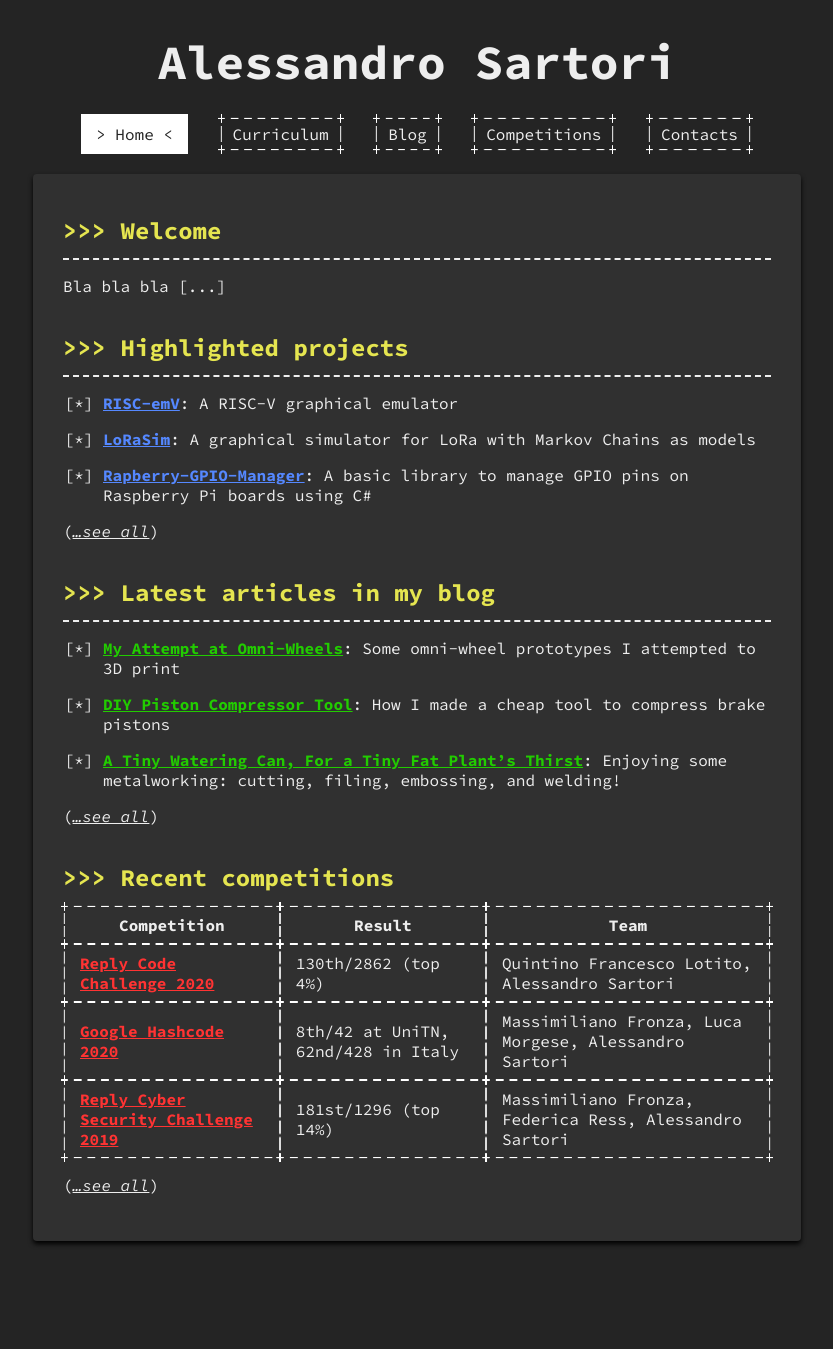
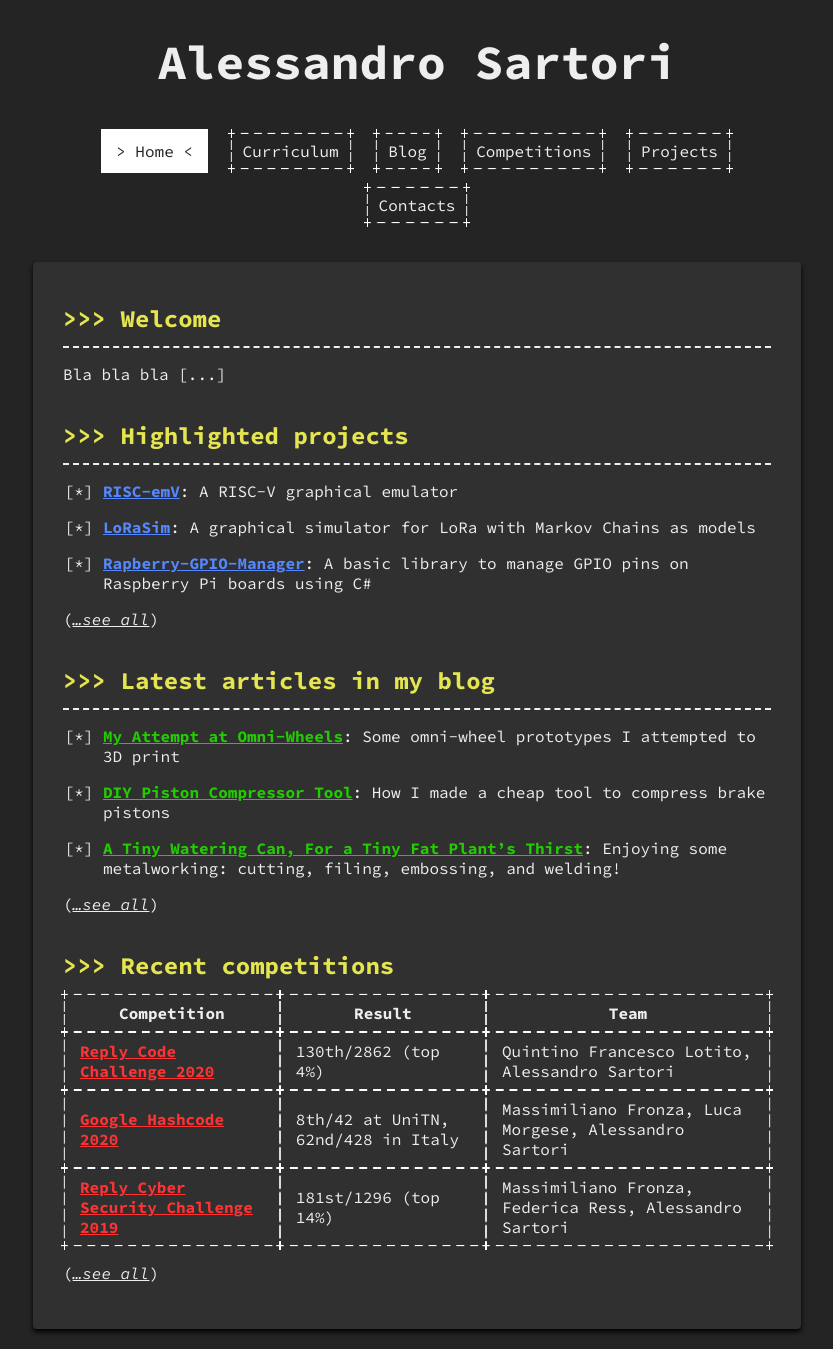
Before and after one commit to AlexSartori/alexsartori.github.io, a Jekyll site: the page built from index.md, in a window 1280 px wide. Shown: the whole page, without its empty margins (223-1056 px from the left). Built offline with Jekyll 4.4.1, drawn with Linux system fonts in a browser that asks for light colours; before the commit the page ends 1261 px from its top, so only the background shows below that.

Commit message:
Add /projects page

```diff
--- a/_data/navbar.yml
+++ b/_data/navbar.yml
@@ -6,5 +6,7 @@
   url: /blog
 - name: Competitions
   url: /competitions
+- name: Projects
+  url: /projects
 - name: Contacts
   url: /contact
--- a/css/main.scss
+++ b/css/main.scss
@@ -36,8 +36,9 @@ hr {
     // box-shadow: 0px 3px 5px 0px $shadow-color;
 
     a {
-        margin: 10px;
-        padding: 10px 15px;
+        display: inline-block;
+        margin: 5px;
+        padding: 12px 15px;
 
         text-decoration: none;
         transition: 0.3s all;
```
Also changed, not shown: projects.md (added, +15 -0 lines).
